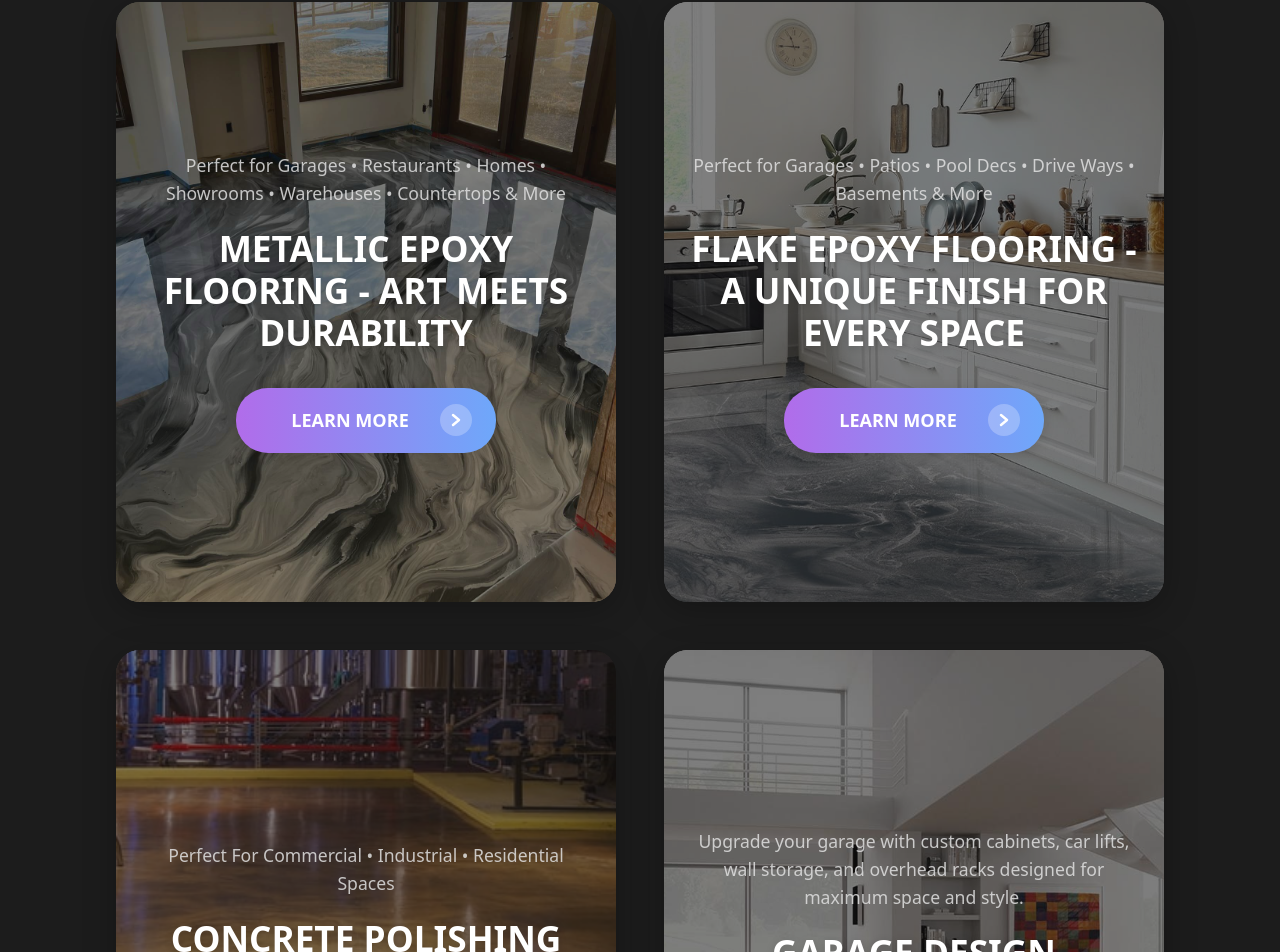
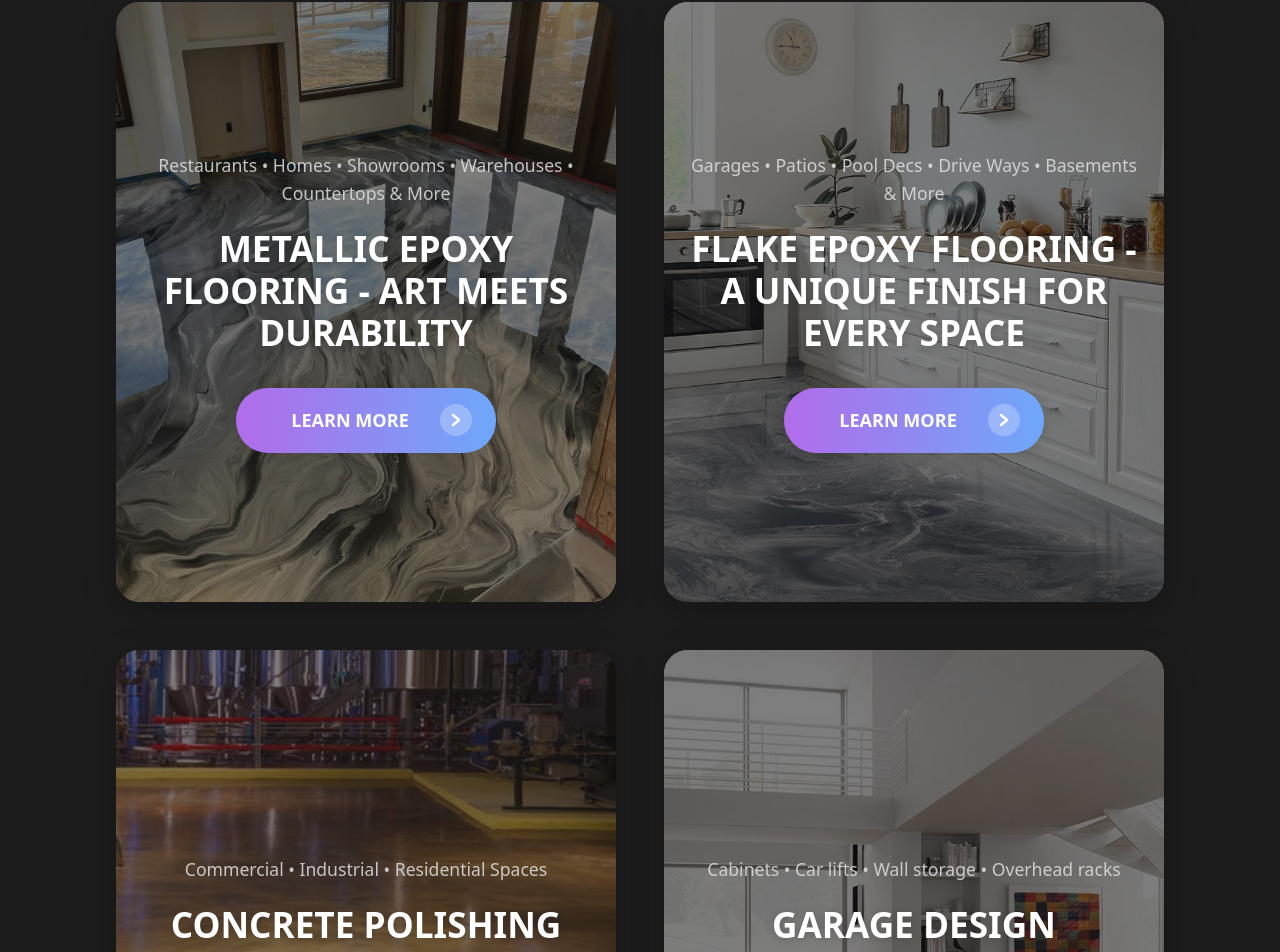
Before and after one commit to celalzamanoglu/epoxy-flooring, a Next.js app: page / in a window 1280 px wide. Shown: the part 2819-3771 px from the top of the page. Built offline with nearby package versions, Linux system fonts and the light colour scheme.

Commit message:
chore: learn more cards text minimalized

```diff
--- a/src/components/LearnMoreCardsSection.tsx
+++ b/src/components/LearnMoreCardsSection.tsx
@@ -5,26 +5,25 @@ import Button from "./Button";
 const cards = [
   {
     bg: "/1.jpeg",
-    small: "Perfect for Garages • Restaurants • Homes • Showrooms • Warehouses • Countertops & More",
+    small: "Restaurants • Homes • Showrooms • Warehouses • Countertops & More",
     big: `METALLIC EPOXY FLOORING - ART MEETS DURABILITY`,
     button: "LEARN MORE",
   },
   {
     bg: "/3.jpg",
-    small: "Perfect for Garages • Patios • Pool Decs • Drive Ways • Basements & More",
+    small: "Garages • Patios • Pool Decs • Drive Ways • Basements & More",
     big: "FLAKE EPOXY FLOORING - A UNIQUE FINISH FOR EVERY SPACE",
     button: "LEARN MORE",
   },
   {
     bg: "/2.jpg",
-    small: "Perfect For Commercial • Industrial • Residential Spaces",
+    small: "Commercial • Industrial • Residential Spaces",
     big: "CONCRETE POLISHING",
     button: "LEARN MORE",
   },
   {
     bg: "/4.jpg",
-    small:
-      "Upgrade your garage with custom cabinets, car lifts, wall storage, and overhead racks designed for maximum space and style.",
+    small: "Cabinets • Car lifts • Wall storage • Overhead racks",
     big: "GARAGE DESIGN",
     button: "LEARN MORE",
   },
```
